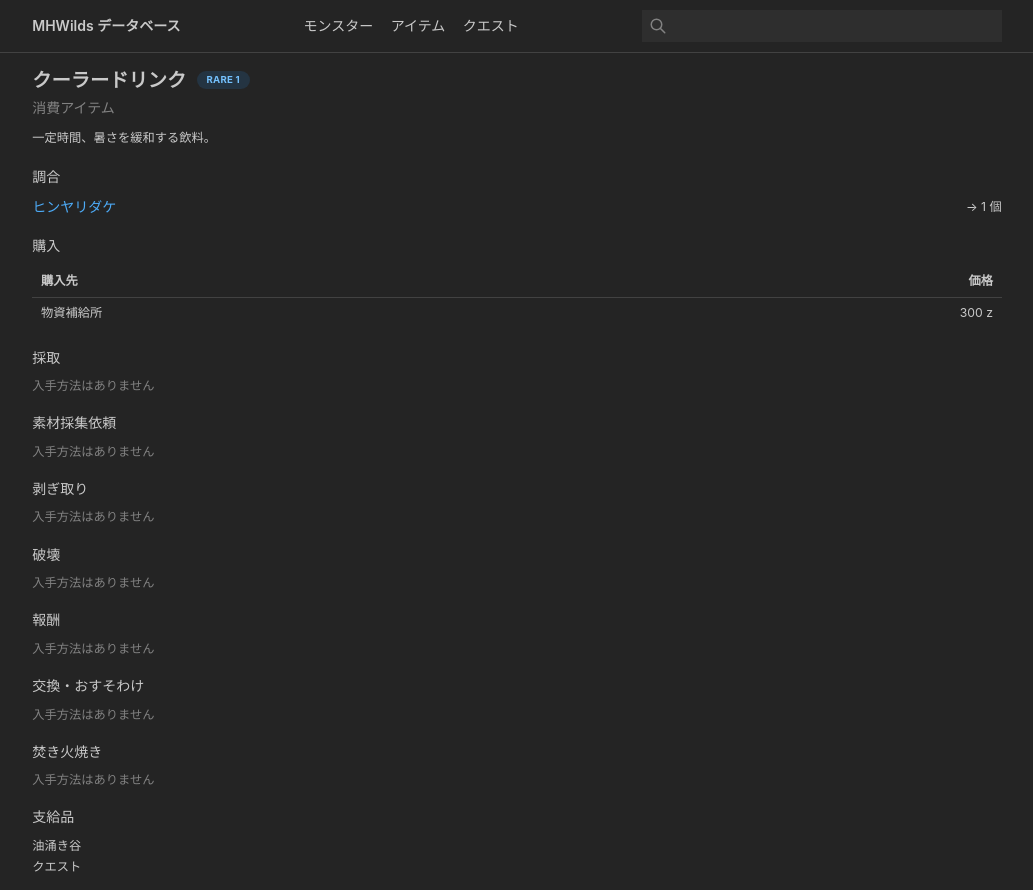
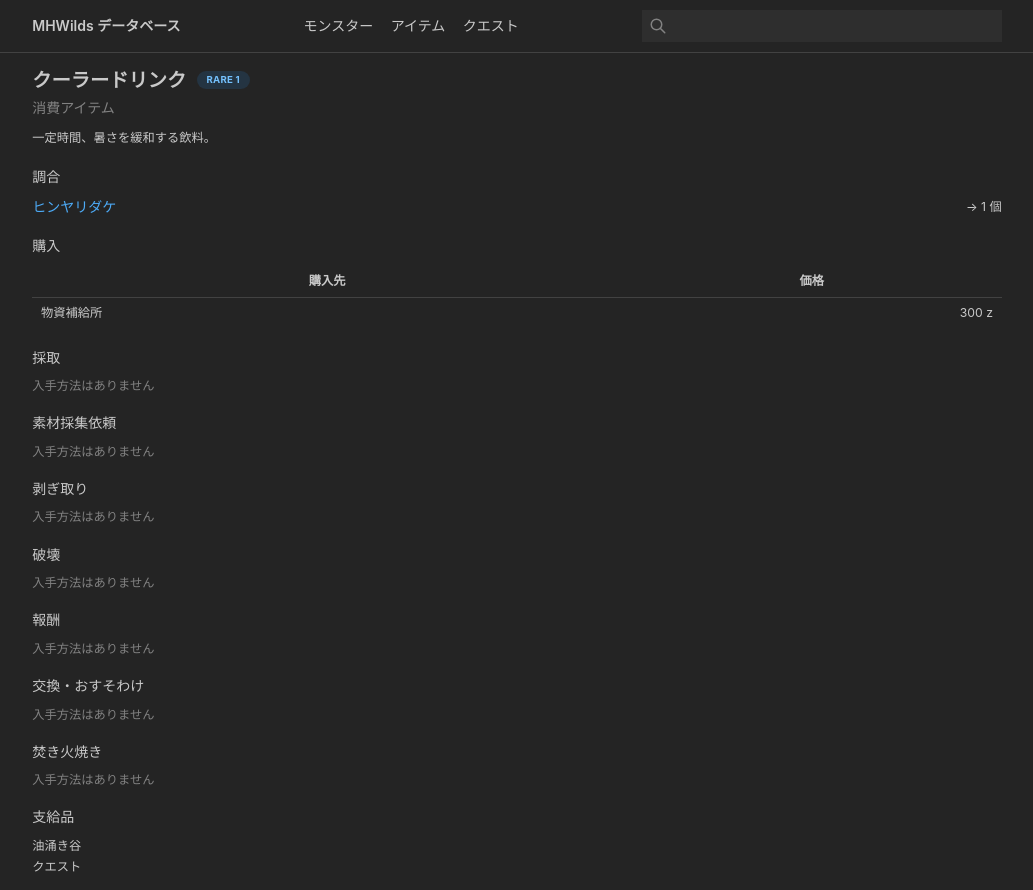
Before and after one commit to grassfieldk/monster-hunter-wilds-database, a React (Vite) app: page /items/166 in a window 1280 px wide. Shown: the whole page, without its empty margins (123-1156 px from the left). Built offline with nearby package versions, Linux system fonts and the light colour scheme.

Commit message:
style: テーブル見出しの配置を統一

```diff
--- a/src/styles.css
+++ b/src/styles.css
@@ -75,6 +75,10 @@
 }
 
 .centered-cell {
+  text-align: center !important;
+}
+
+.responsive-table th {
   text-align: center !important;
 }
 
```
